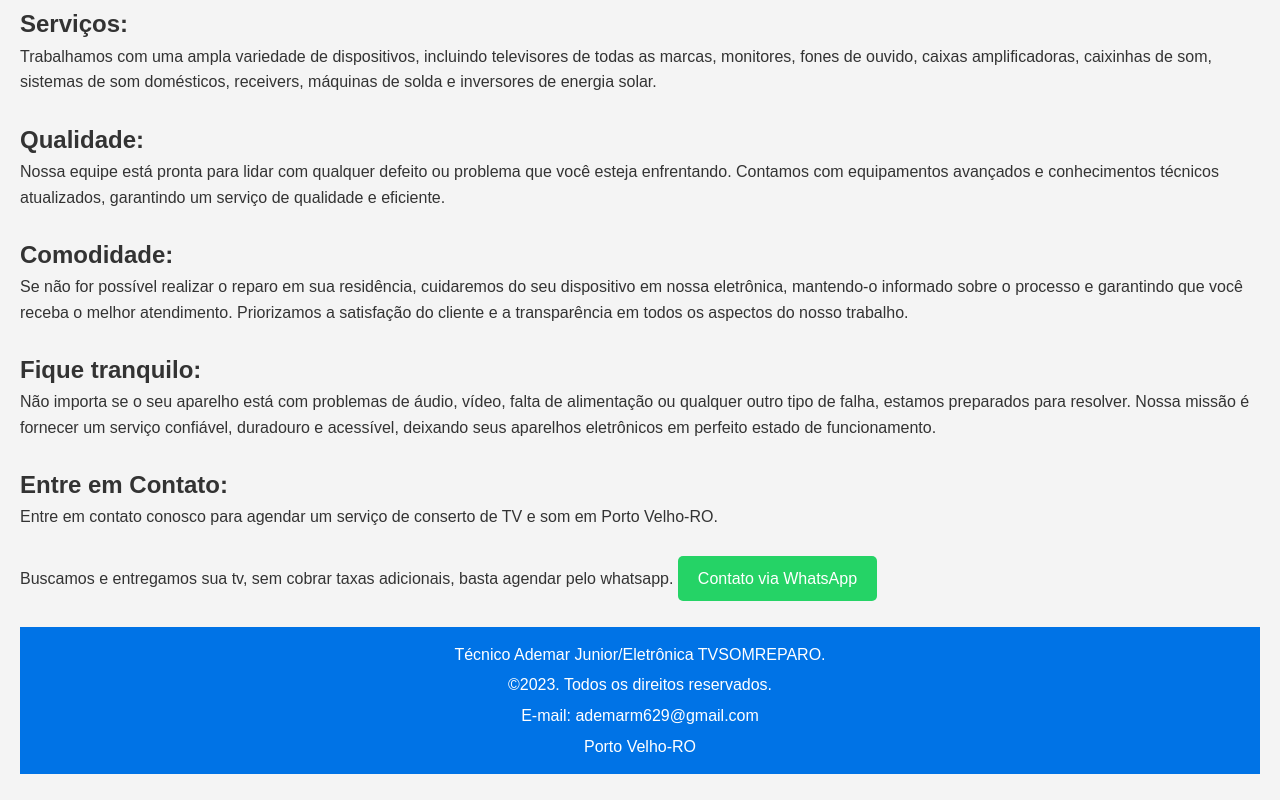
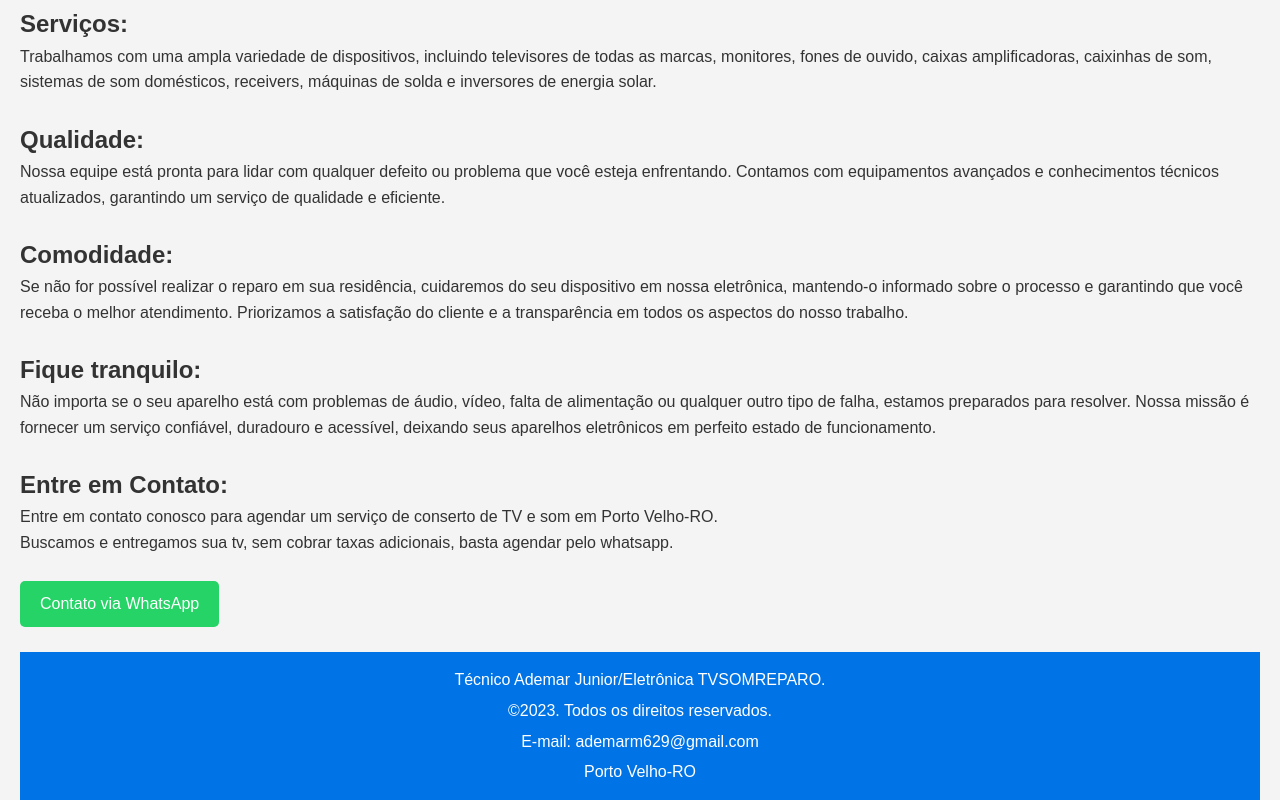
Before and after one commit to ademarjmjr/tvesom, a plain HTML site: page public/index.html in a window 1280 px wide. Shown: the part 2882-3682 px from the top of the page. Before the commit the page ends 3656 px from the top, so only its background shows below. Drawn offline with Linux system fonts and the light colour scheme.

Commit message:
Update index.html

```diff
--- a/public/index.html
+++ b/public/index.html
@@ -181,8 +181,8 @@
 
   <section>
     <h2>Entre em Contato:</h2>
-    <p>Entre em contato conosco para agendar um serviço de conserto de TV e som em Porto Velho-RO.</p><br>
-    Buscamos e entregamos sua tv, sem cobrar taxas adicionais, basta agendar pelo whatsapp.
+    <p>Entre em contato conosco para agendar um serviço de conserto de TV e som em Porto Velho-RO.</p>
+    <p>Buscamos e entregamos sua tv, sem cobrar taxas adicionais, basta agendar pelo whatsapp.</p><br>
     <a href="https://api.whatsapp.com/send?phone=5569993041891" class="whatsapp-button">Contato via WhatsApp</a>
   </section> <br>
 
```
